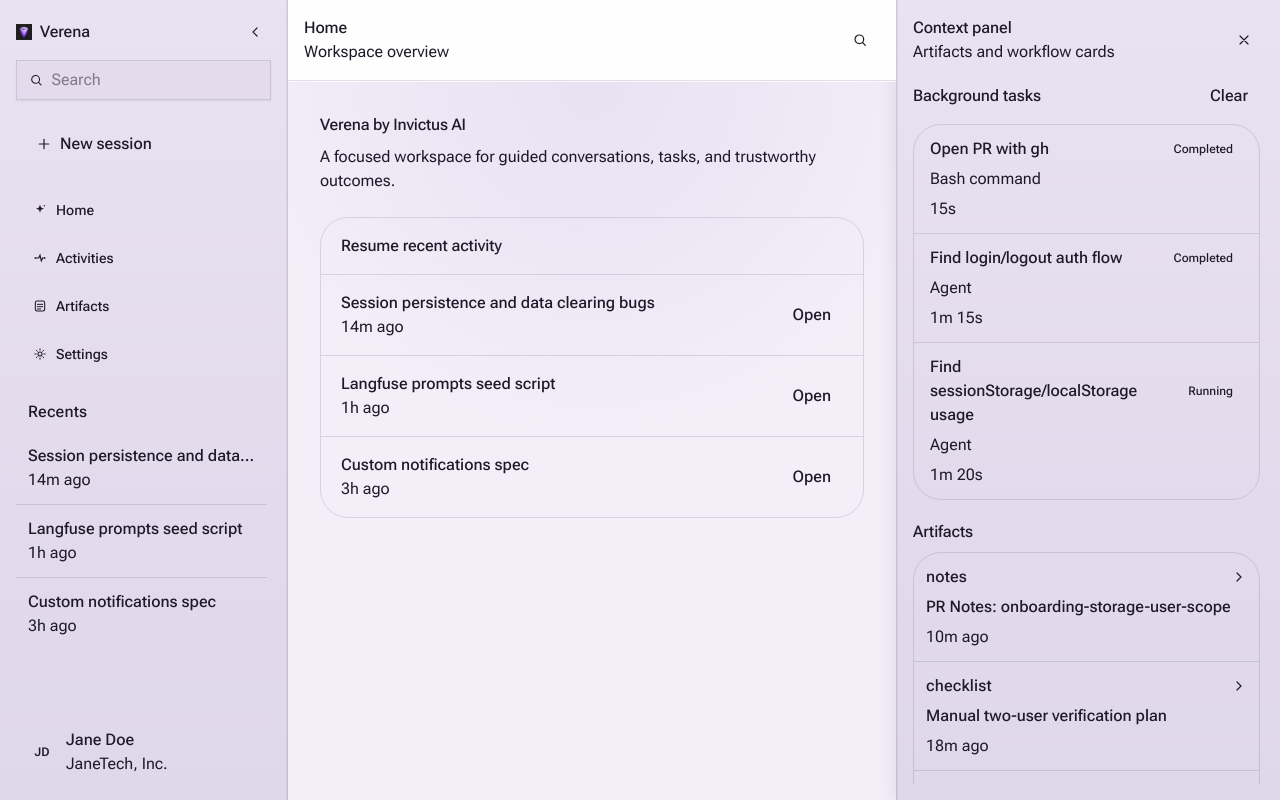
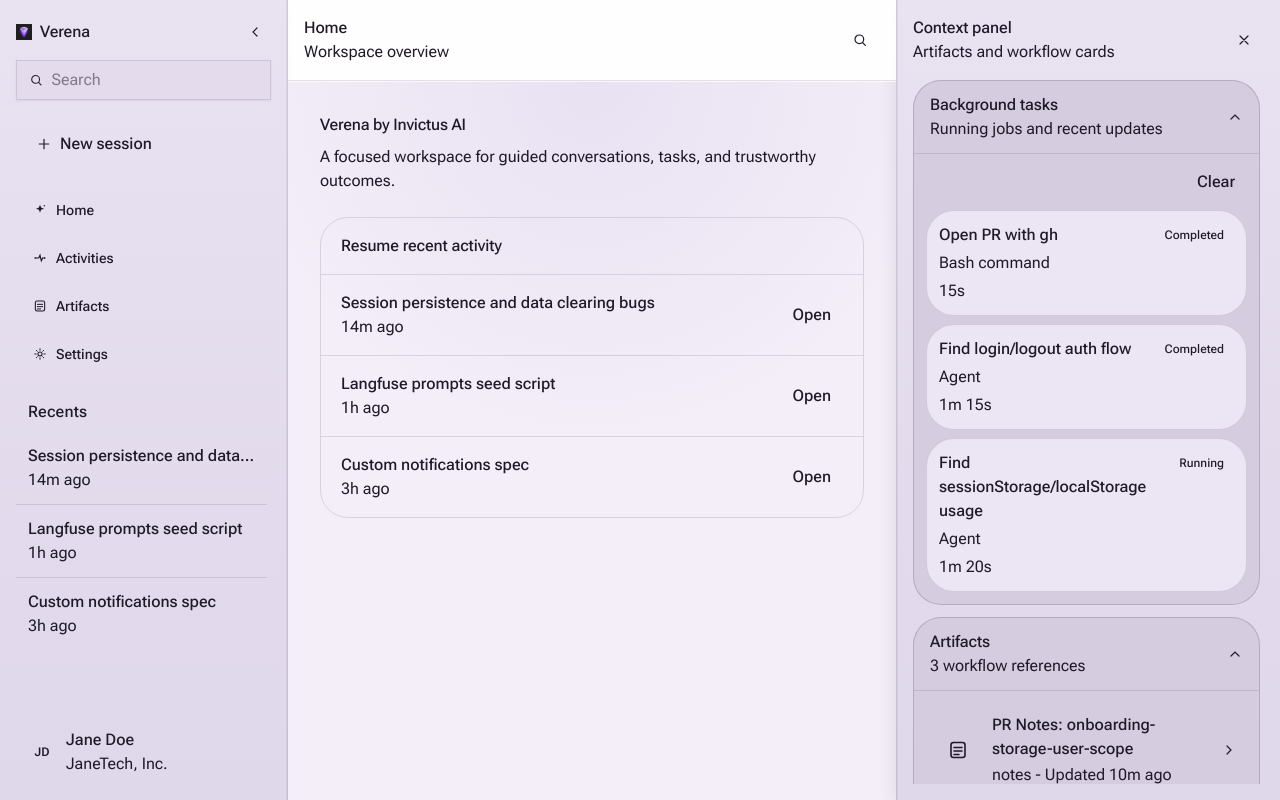
Before and after one commit to cmeinberg-invictus/invictus-ui, a React (Vite) app: page / in a window 1280 px wide. Built offline with nearby package versions, Linux system fonts and the light colour scheme.

Commit message:
feat: refine context panel groups

```diff
--- a/src/app/layout/RightPanel.tsx
+++ b/src/app/layout/RightPanel.tsx
@@ -1,18 +1,104 @@
+import { useState, type ReactNode } from 'react'
 import { Link } from 'react-router-dom'
 import { Card } from '../../components/ui/Card'
 import { Icon } from '../../components/ui/Icon'
 import { IconButton } from '../../components/ui/IconButton'
+import { Panel } from '../../components/ui/Panel'
 import { BackgroundTasks } from '../../features/tasks/BackgroundTasks'
+import { cn } from '../../lib/cn'
 import { useAppState } from '../../store/AppStateProvider'
+import type { Artifact } from '../../types/domain'
 
 type RightPanelProps = {
   activityId: string | null
   onClose: () => void
 }
 
+type ContextGroupId = 'backgroundTasks' | 'artifacts' | 'workflow'
+
+type ContextPanelGroupProps = {
+  id: ContextGroupId
+  title: string
+  description: string
+  open: boolean
+  onToggle: (id: ContextGroupId) => void
+  children: ReactNode
+}
+
+const artifactTileClasses: Record<Artifact['type'], string> = {
+  notes: 'bg-primaryContainer text-onPrimaryContainer',
+  checklist: 'bg-successContainer text-onSuccessContainer',
+  spec: 'bg-secondaryContainer text-onSecondaryContainer',
+}
+
+function ContextPanelGroup({
+  id,
+  title,
+  description,
+  open,
+  onToggle,
+  children,
+}: ContextPanelGroupProps) {
+  const titleId = `${id}-title`
+  const panelId = `${id}-panel`
+
+  return (
+    <section aria-labelledby={titleId}>
+      <Panel className="overflow-hidden rounded-[var(--radius-xl)] border-[color:var(--surface-border-strong)] bg-[color:var(--context-group-background)] shadow-e3">
+        <h2 id={titleId}>
+          <button
+            type="button"
+            className="focus-brand flex w-full items-center justify-between gap-3 px-4 py-3 text-left transition-colors hover:bg-[color:var(--context-group-background-hover)]"
+            aria-expanded={open}
+            aria-controls={panelId}
+            onClick={() => onToggle(id)}
+          >
+            <span className="min-w-0">
+              <span className="type-title block text-title-sm font-medium text-text">{title}</span>
+              <span className="block truncate text-label-md text-textMuted">{description}</span>
+            </span>
+            <Icon
+              name="chevronDown"
+              className={cn(
+                'h-4 w-4 shrink-0 text-textMuted transition-transform duration-150',
+                open && 'rotate-180',
+              )}
+            />
+          </button>
+        </h2>
+        <div
+          id={panelId}
+          aria-hidden={!open}
+          inert={!open ? true : undefined}
+          className={cn(
+            'grid border-t border-[color:var(--surface-border)] transition-[grid-template-rows,opacity] duration-200 ease-out',
+            open ? 'grid-rows-[1fr] opacity-100' : 'grid-rows-[0fr] opacity-0',
+          )}
+        >
+          <div className="min-h-0 overflow-hidden">
+            <div className="p-3">{children}</div>
+          </div>
+        </div>
+      </Panel>
+    </section>
+  )
+}
+
 export function RightPanel({ activityId, onClose }: RightPanelProps) {
   const { getArtifactsByActivity } = useAppState()
   const contextualArtifacts = getArtifactsByActivity(activityId)
+  const [openGroups, setOpenGroups] = useState<Record<ContextGroupId, boolean>>({
+    backgroundTasks: true,
+    artifacts: true,
+    workflow: true,
+  })
+
+  const toggleGroup = (groupId: ContextGroupId) => {
+    setOpenGroups((current) => ({
+      ...current,
+      [groupId]: !current[groupId],
+    }))
+  }
 
   return (
     <aside className="flex h-full min-h-0 flex-col overflow-hidden bg-transparent p-4">
@@ -26,38 +112,65 @@ export function RightPanel({ activityId, onClose }: RightPanelProps) {
         </IconButton>
       </div>
 
-      <div className="scroll-area min-h-0 flex-1 space-y-5 overflow-y-auto pr-1">
-        <BackgroundTasks activityId={activityId} />
+      <div className="scroll-area min-h-0 flex-1 space-y-3 overflow-y-auto pr-1">
+        <ContextPanelGroup
+          id="backgroundTasks"
+          title="Background tasks"
+          description="Running jobs and recent updates"
+          open={openGroups.backgroundTasks}
+          onToggle={toggleGroup}
+        >
+          <BackgroundTasks activityId={activityId} variant="embedded" />
+        </ContextPanelGroup>
 
-        <section aria-labelledby="artifact-title" className="space-y-2">
-          <h2 id="artifact-title" className="type-title text-title-sm font-medium text-text">
-            Artifacts
-          </h2>
-          <ul className="divide-y divide-[color:var(--surface-border)] rounded-xl border border-[color:var(--surface-border)] bg-surfaceContainerLow">
+        <ContextPanelGroup
+          id="artifacts"
+          title="Artifacts"
+          description={`${contextualArtifacts.length} workflow reference${
+            contextualArtifacts.length === 1 ? '' : 's'
+          }`}
+          open={openGroups.artifacts}
+          onToggle={toggleGroup}
+        >
+          <ul className="space-y-1">
             {contextualArtifacts.map((artifact) => (
               <li key={artifact.id}>
                 <Link
                   to={`/artifacts/${artifact.id}`}
-                  className="focus-brand block px-3 py-3 transition-colors hover:bg-surfaceContainer"
+                  className="focus-brand group flex items-center gap-3 rounded-xl p-2.5 transition-colors hover:bg-[color:var(--context-group-background-hover)]"
                 >
-                  <div className="space-y-1.5">
-                    <div className="flex items-center justify-between">
-                      <p className="type-label text-label-md font-medium text-textMuted">{artifact.type}</p>
-                      <Icon name="chevronRight" className="h-4 w-4 text-textMuted" />
-                    </div>
+                  <span
+                    className={cn(
+                      'flex h-11 w-11 shrink-0 items-center justify-center rounded-xl shadow-e1',
+                      artifactTileClasses[artifact.type],
+                    )}
+                  >
+                    <Icon name="artifacts" className="h-6 w-6" />
+                  </span>
+                  <span className="min-w-0 flex-1 space-y-0.5">
                     <p className="text-body-md font-medium text-text">{artifact.title}</p>
-                    <p className="text-label-md text-textMuted">{artifact.updatedAt}</p>
-                  </div>
+                    <p className="text-label-md text-textMuted">
+                      {artifact.type} - Updated {artifact.updatedAt}
+                    </p>
+                  </span>
+                  <Icon
+                    name="chevronRight"
+                    className="h-4 w-4 shrink-0 text-textMuted transition-transform group-hover:translate-x-0.5"
+                  />
                 </Link>
               </li>
             ))}
           </ul>
-        </section>
+        </ContextPanelGroup>
 
-        <section aria-labelledby="workflow-title" className="space-y-2">
-          <h2 id="workflow-title" className="type-title text-title-sm font-medium text-text">
-            Workflow
-          </h2>
+        <ContextPanelGroup
+          id="workflow"
+          title="Workflow"
+          description="Recommended next actions"
+          open={openGroups.workflow}
+          onToggle={toggleGroup}
+        >
+          <div className="space-y-2">
             <Card variant="reasoning" className="space-y-2 p-3">
               <p className="type-label text-label-md font-medium">Multi actions</p>
               <p className="text-body-md font-medium">Background sync and evidence extraction running.</p>
@@ -70,7 +183,8 @@ export function RightPanel({ activityId, onClose }: RightPanelProps) {
               <p className="type-label text-label-md font-medium">Follow up</p>
               <p className="text-body-md">Review SAFE agreement excerpts before final reply.</p>
             </Card>
-        </section>
+          </div>
+        </ContextPanelGroup>
       </div>
     </aside>
   )
--- a/src/features/tasks/BackgroundTasks.tsx
+++ b/src/features/tasks/BackgroundTasks.tsx
@@ -1,17 +1,52 @@
 import { Badge } from '../../components/ui/Badge'
 import { Button } from '../../components/ui/Button'
 import { EmptyState } from '../../components/ui/EmptyState'
-import { Panel } from '../../components/ui/Panel'
 import { useAppState } from '../../store/AppStateProvider'
 
 type BackgroundTasksProps = {
   activityId: string | null
+  variant?: 'standalone' | 'embedded'
 }
 
-export function BackgroundTasks({ activityId }: BackgroundTasksProps) {
+export function BackgroundTasks({ activityId, variant = 'standalone' }: BackgroundTasksProps) {
   const { tasks, clearCompletedTasks } = useAppState()
 
   const filteredTasks = activityId ? tasks.filter((task) => task.activityId === activityId) : tasks
+
+  const taskContent = filteredTasks.length ? (
+    <div className="space-y-3">
+      {variant === 'embedded' ? (
+        <div className="flex justify-end">
+          <Button size="sm" variant="tertiary" onClick={clearCompletedTasks}>
+            Clear
+          </Button>
+        </div>
+      ) : null}
+      <ul className="space-y-2">
+        {filteredTasks.map((task) => (
+          <li
+            key={task.id}
+            className="rounded-xl border border-[color:var(--surface-border)] bg-[color:var(--context-group-item-background)] px-3 py-3 shadow-e1"
+          >
+            <div className="flex items-start justify-between gap-3">
+              <div className="min-w-0 space-y-1">
+                <p className="text-body-md font-medium text-text">{task.title}</p>
+                <p className="text-label-md text-textMuted">{task.subtitle}</p>
+                <p className="text-label-md text-textMuted">{task.updatedAt}</p>
+              </div>
+              <Badge status={task.status} />
+            </div>
+          </li>
+        ))}
+      </ul>
+    </div>
+  ) : (
+    <EmptyState title="No background tasks" description="Running jobs will appear here." />
+  )
+
+  if (variant === 'embedded') {
+    return taskContent
+  }
 
   return (
     <section aria-labelledby="background-tasks-title" className="space-y-3">
@@ -24,24 +59,7 @@ export function BackgroundTasks({ activityId }: BackgroundTasksProps) {
         </Button>
       </header>
 
-      {filteredTasks.length ? (
-        <Panel className="overflow-hidden border-[color:var(--surface-border)] bg-surfaceContainerLow">
-          <ul className="divide-y divide-[color:var(--surface-border)]">
-          {filteredTasks.map((task) => (
-            <li key={task.id} className="space-y-1.5 px-4 py-3">
-                <div className="flex items-center justify-between gap-2">
-                  <p className="text-body-md font-medium text-text">{task.title}</p>
-                  <Badge status={task.status} />
-                </div>
-                <p className="text-label-md text-textMuted">{task.subtitle}</p>
-                <p className="text-label-md text-textMuted">{task.updatedAt}</p>
-            </li>
-          ))}
-          </ul>
-        </Panel>
-      ) : (
-        <EmptyState title="No background tasks" description="Running jobs will appear here." />
-      )}
+      {taskContent}
     </section>
   )
 }
--- a/src/styles/tokens.css
+++ b/src/styles/tokens.css
@@ -50,6 +50,9 @@
   --surface-border-strong: rgb(77 64 103 / 24%);
   --sidebar-gradient-start: #e9e2f1;
   --sidebar-gradient-end: #dfd7ea;
+  --context-group-background: #d6ccdf;
+  --context-group-background-hover: #ded4e8;
+  --context-group-item-background: #ece5f3;
   --topbar-shadow: 0 1px 0 rgb(255 255 255 / 70%);
   --sidebar-drop-shadow-right: 6px 0 14px rgb(37 24 56 / 6%);
   --sidebar-drop-shadow-left: -6px 0 14px rgb(37 24 56 / 6%);
@@ -200,6 +203,9 @@
   --surface-border-strong: rgb(202 196 208 / 22%);
   --sidebar-gradient-start: #2a2535;
   --sidebar-gradient-end: #181521;
+  --context-group-background: #14111d;
+  --context-group-background-hover: #1c1826;
+  --context-group-item-background: #211c2b;
   --topbar-shadow: 0 1px 0 rgb(255 255 255 / 10%);
   --sidebar-drop-shadow-right: 8px 0 24px rgb(0 0 0 / 14%);
   --sidebar-drop-shadow-left: -8px 0 24px rgb(0 0 0 / 14%);
```
Also changed, not shown: 1 other file (tests, documents, lock files or other folders). Lines whose indentation alone changed are shown as unchanged.
